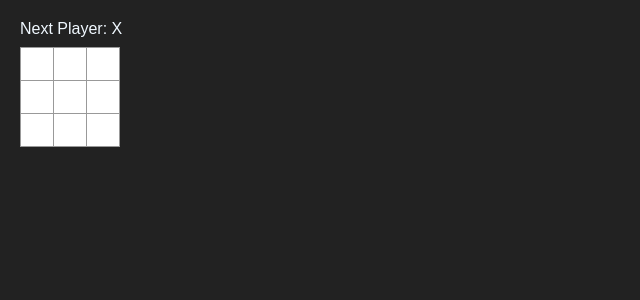
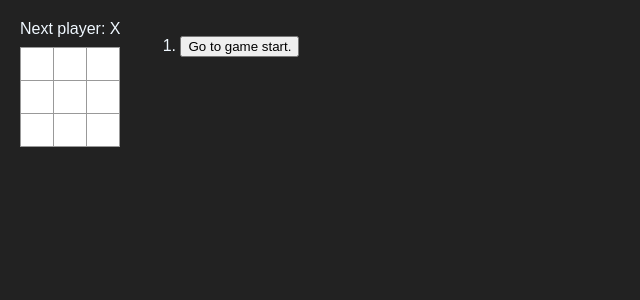
Before and after one commit to gnprwx/react-ttt, a React (Create React App) app in the folder src/: page / in a window 1280 px wide. Shown: the top 300 px of the page, without its empty margins (0-640 px from the left). Built offline with nearby package versions, Linux system fonts and the light colour scheme.

Commit message:
Complete game with history

```diff
--- a/src/App.tsx
+++ b/src/App.jsx
@@ -1,15 +1,6 @@
-import React from "react";
 import { useState } from "react";
 
-type SquareValue = "X" | "O" | null;
-
-function Square({
-    value,
-    onSquareClick,
-}: {
-    value: SquareValue;
-    onSquareClick: () => void;
-}): React.JSX.Element {
+function Square({ value, onSquareClick }) {
     return (
         <button className="square" onClick={onSquareClick}>
             {value}
@@ -17,13 +8,9 @@
     );
 }
 
-export default function Board(): React.JSX.Element {
-    const [xIsNext, setXIsNext] = useState<boolean>(true);
-    const [squares, setSquares] = useState<Array<SquareValue>>(
-        Array(9).fill(null)
-    );
-    function handleClick(i: number) {
-        if (squares[i] || calculateWinner(squares)) {
+function Board({ xIsNext, squares, onPlay }) {
+    function handleClick(i) {
+        if (calculateWinner(squares) || squares[i]) {
             return;
         }
         const nextSquares = squares.slice();
@@ -32,16 +19,17 @@
         } else {
             nextSquares[i] = "O";
         }
-        setSquares(nextSquares);
-        setXIsNext(!xIsNext);
+        onPlay(nextSquares);
     }
-    const winner: SquareValue = calculateWinner(squares);
-    let status: string;
+
+    const winner = calculateWinner(squares);
+    let status;
     if (winner) {
-        status = `Winner: ` + winner;
+        status = "Winner: " + winner;
     } else {
-        status = `Next Player: ` + (xIsNext ? "X" : "O");
+        status = "Next player: " + (xIsNext ? "X" : "O");
     }
+
     return (
         <>
             <div className="status">{status}</div>
@@ -91,7 +79,53 @@
     );
 }
 
-function calculateWinner(squares: Array<SquareValue>): SquareValue {
+export default function Game() {
+    const [history, setHistory] = useState([Array(9).fill(null)]);
+    const [currentMove, setCurrentMove] = useState(0);
+    const xIsNext = currentMove % 2 === 0;
+    const currentSquares = history[currentMove];
+
+    function handlePlay(nextSquares) {
+        const nextHistory = [...history.slice(0, currentMove + 1), nextSquares];
+        setHistory(nextHistory);
+        setCurrentMove(nextHistory.length - 1);
+    }
+
+    function jumpTo(nextMove) {
+        setCurrentMove(nextMove);
+    }
+
+    const moves = history.map((squares, move) => {
+        let description;
+        if (move > 0) {
+            description = `Go to move#: ` + move;
+        } else {
+            description = `Go to game start.`;
+        }
+        return (
+            <li key={move}>
+                <button onClick={() => jumpTo(move)}>{description}</button>
+            </li>
+        );
+    });
+
+    return (
+        <div className="game">
+            <div className="game-board">
+                <Board
+                    xIsNext={xIsNext}
+                    squares={currentSquares}
+                    onPlay={handlePlay}
+                />
+            </div>
+            <div className="game-info">
+                <ol>{moves}</ol>
+            </div>
+        </div>
+    );
+}
+
+function calculateWinner(squares) {
     const lines = [
         [0, 1, 2],
         [3, 4, 5],
--- a/src/index.js
+++ b/src/index.js
@@ -2,7 +2,7 @@
 import { createRoot } from "react-dom/client";
 import "./styles.css";
 
-import App from "./App.tsx"
+import App from "./App.jsx"
 
 const root = createRoot(document.getElementById("root"));
 root.render(
```
